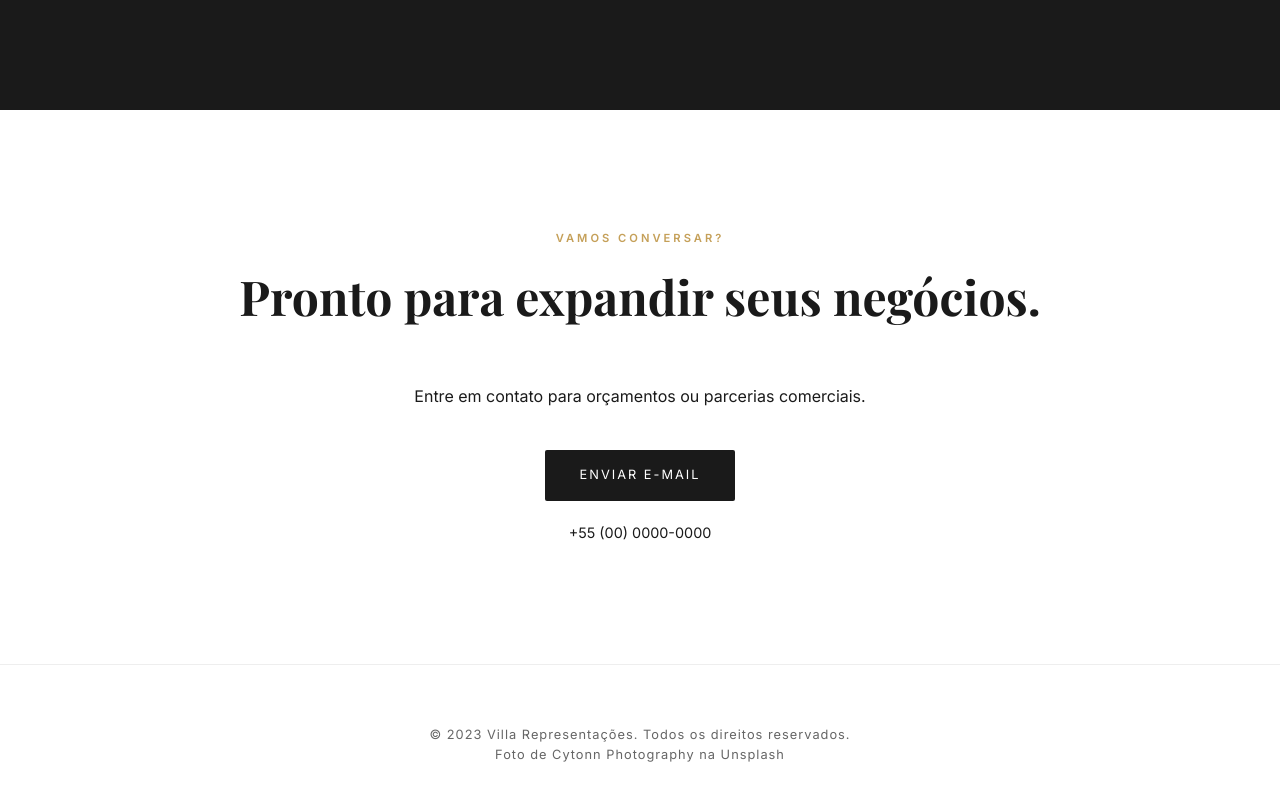
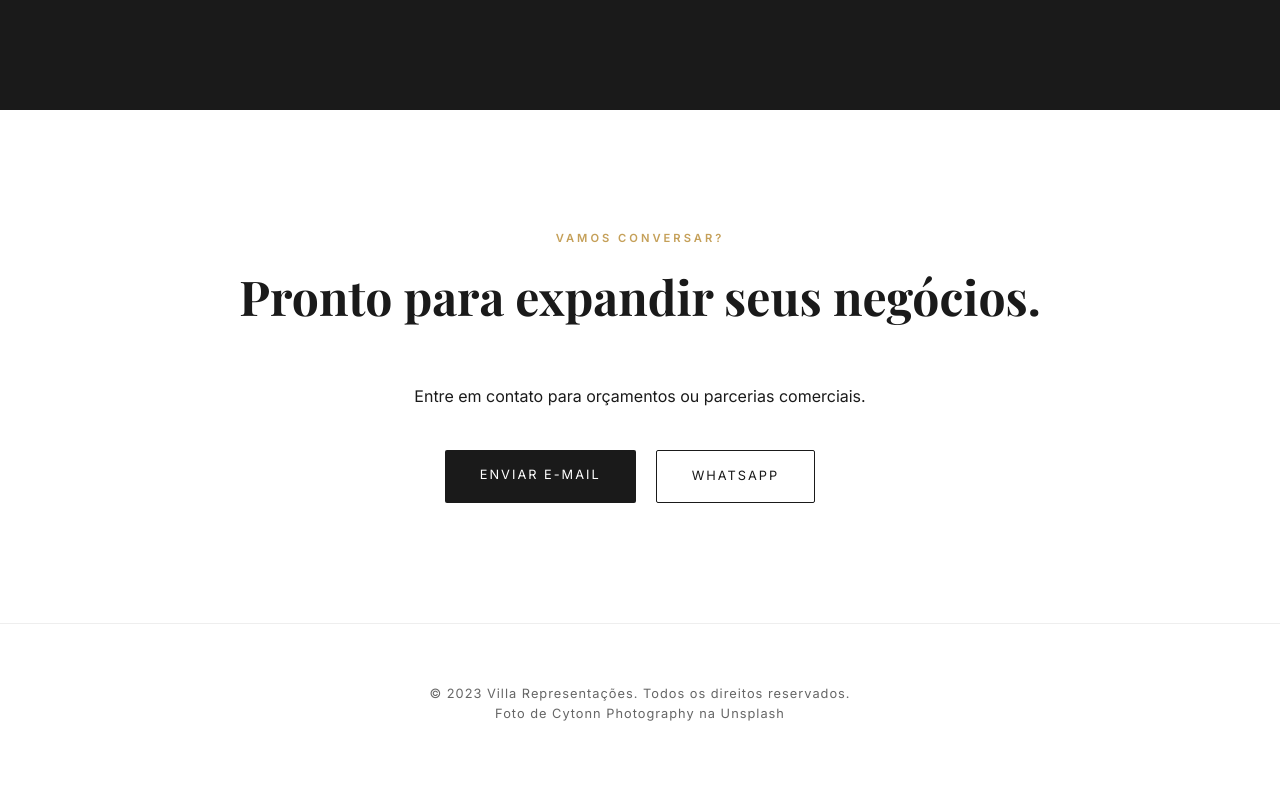
Before and after one commit to liberom/villa-representacoes, a plain HTML site: page index.html in a window 1280 px wide. Shown: the part 1938-2738 px from the top of the page. Drawn offline with nearby package versions, Linux system fonts and the light colour scheme; a web font is replaced by a local one.

Commit message:
Update index.html

```diff
--- a/index.html
+++ b/index.html
@@ -221,6 +221,26 @@
             margin-bottom: 50px;
         }
 
+        .contact-actions {
+        display: flex;
+        gap: 20px;
+        justify-content: center;
+        flex-wrap: wrap; /* Ensures they stack gracefully on very small phones */
+    }
+
+    /* Target the WhatsApp button specifically */
+    .btn-whatsapp {
+        background: transparent;
+        color: var(--primary);
+        border: 1px solid var(--primary);
+    }
+
+    .btn-whatsapp:hover {
+        background: #25D366; /* Official WhatsApp Green */
+        border-color: #25D366;
+        color: white;
+    }
+
         footer {
             padding: 60px 0;
             border-top: 1px solid #eee;
@@ -310,8 +330,10 @@
             <span class="section-label">Vamos conversar?</span>
             <h2>Pronto para expandir seus negócios.</h2>
             <p style="margin-bottom: 40px;">Entre em contato para orçamentos ou parcerias comerciais.</p>
-            <a href="mailto:contato@villarep.com.br" class="btn">Enviar E-mail</a>
-            <p style="margin-top: 20px; font-size: 0.9rem;">+55 (00) 0000-0000</p>
+            <div class="contact-actions">
+              <a href="mailto:villarep.mg@gmail.com" class="btn">Enviar E-mail</a>
+              <a href="https://wa.me/5500000000000" target="_blank" class="btn btn-whatsapp">WhatsApp</a>
+            <div class="contact-actions">
         </div>
     </section>
 
```
